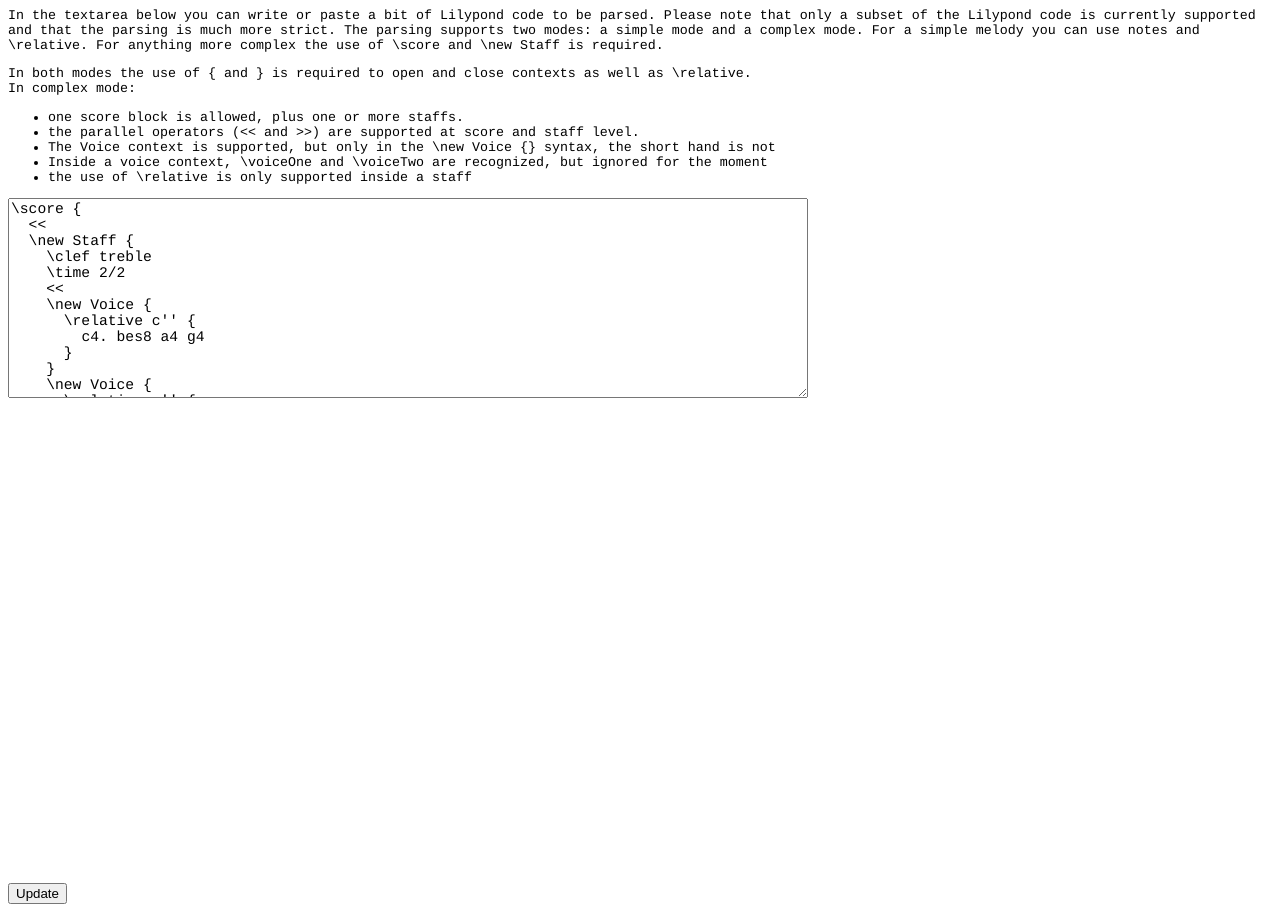
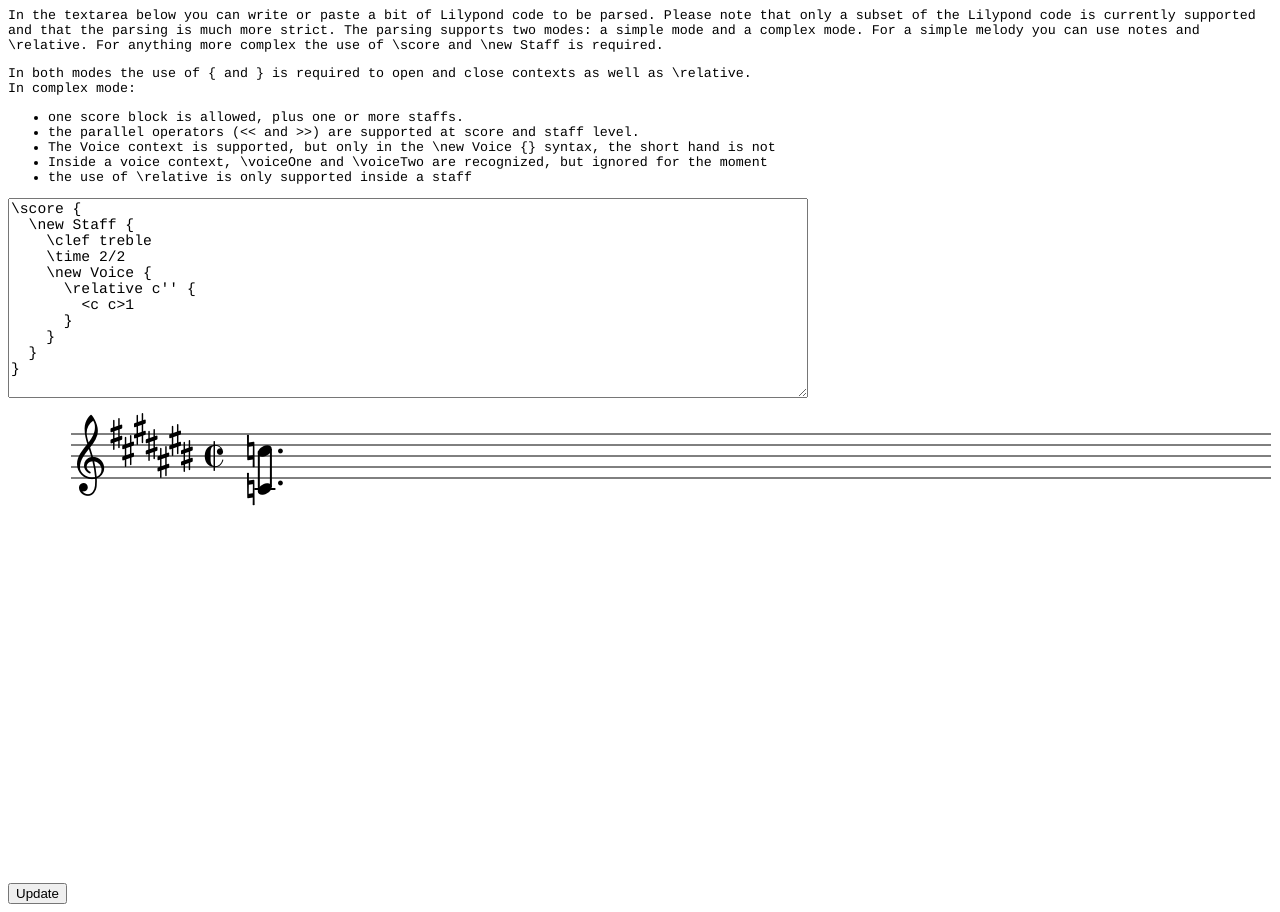
Before and after one commit to mauritslamers/presto, a plain HTML site: page experiment.html in a window 1280 px wide. Drawn offline with Linux system fonts and the light colour scheme.

Commit message:
adjusting experiment.html for the new api

```diff
--- a/experiment.html
+++ b/experiment.html
@@ -27,31 +27,15 @@
       </div>
       <textarea style="width: 800px; height: 200px; font: 11pt Courier;" id="code" onChange="codeDidChange();">
 \score {
-  <<
   \new Staff {
     \clef treble
     \time 2/2
-    <<
     \new Voice {
       \relative c'' {
-        c4. bes8 a4 g4
+        <c c>1
       }
     }
-    \new Voice {
-      \relative c'' {
-        c4. bes8 a4 g4
-      }
-    }
-    >>
   }
-  \new Staff {
-    \clef treble
-    \time 2/2
-    \relative c'' {
-      c4. bes8 a4 g4
-    }
-  }
-  >>
 }
 
       </textarea>
@@ -73,6 +57,14 @@
       <script type="text/javascript" src="lib/time_signature.js"></script>
       <script type="text/javascript" src="lib/note_column.js"></script>
       <script type="text/javascript" src="lib/staff.js"></script>
+      <script type="text/javascript" src="webfontloader/webfontloader.js"></script>
+      <script type="text/javascript" src="lib/loadwebfont.js"></script>
+      <style type="text/css">
+      @font-face {
+        font-family: 'Emmentaler26';
+        src: url('fonts/emmentaler-26.woff') format('woff');
+      }
+      </style>
       <script type="text/javascript" src="lib/score.js"></script>
       <script type="text/javascript">
 
@@ -246,9 +238,8 @@
         var p = Presto.Score.from('example');
         window.setTimeout(function () {
           p.parse(score);
-          p.notate();
           p.render();
-        },100);
+        },1);
 
         function codeDidChange () {
           console.log('codeDidChange');
```
